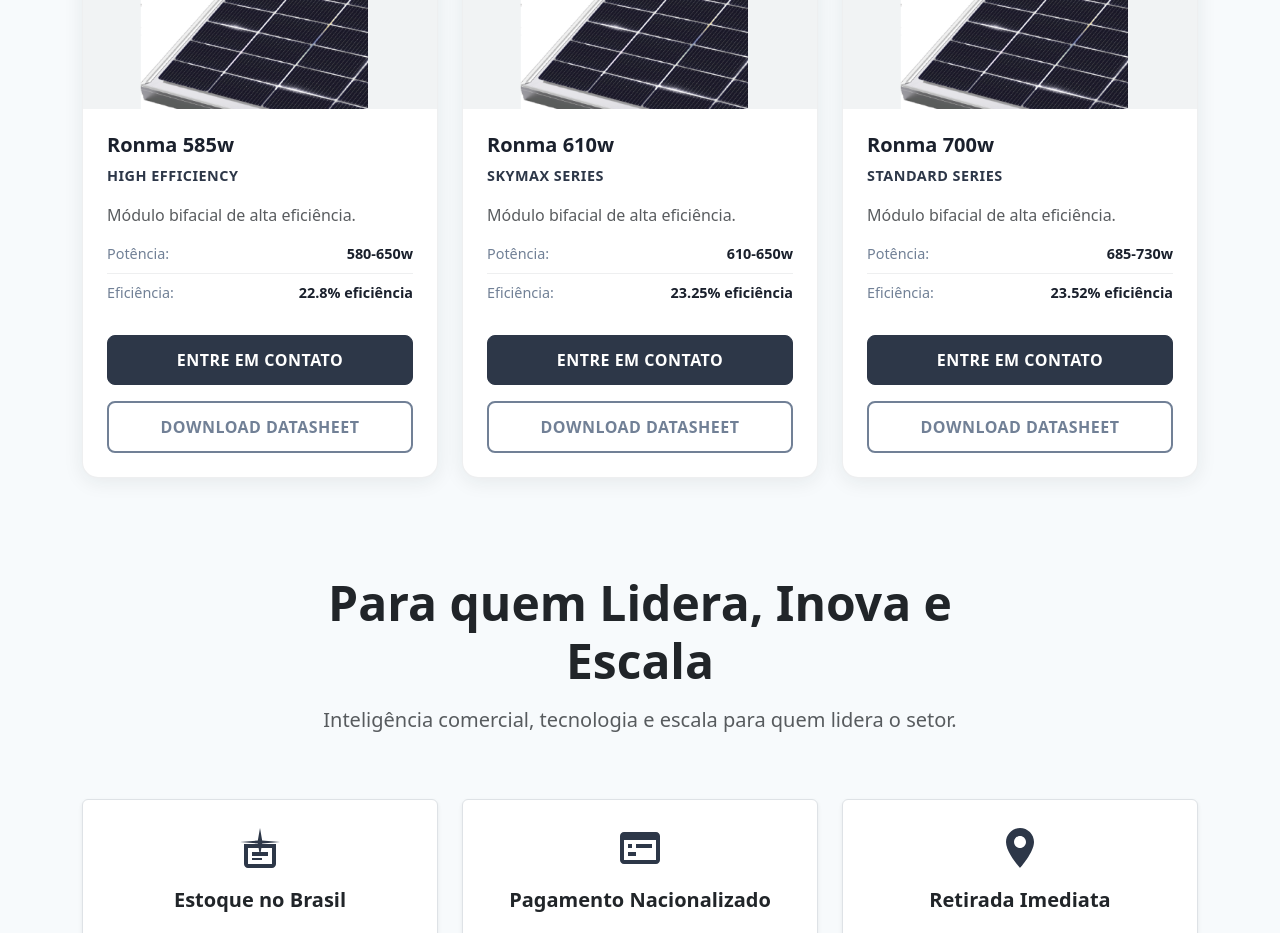
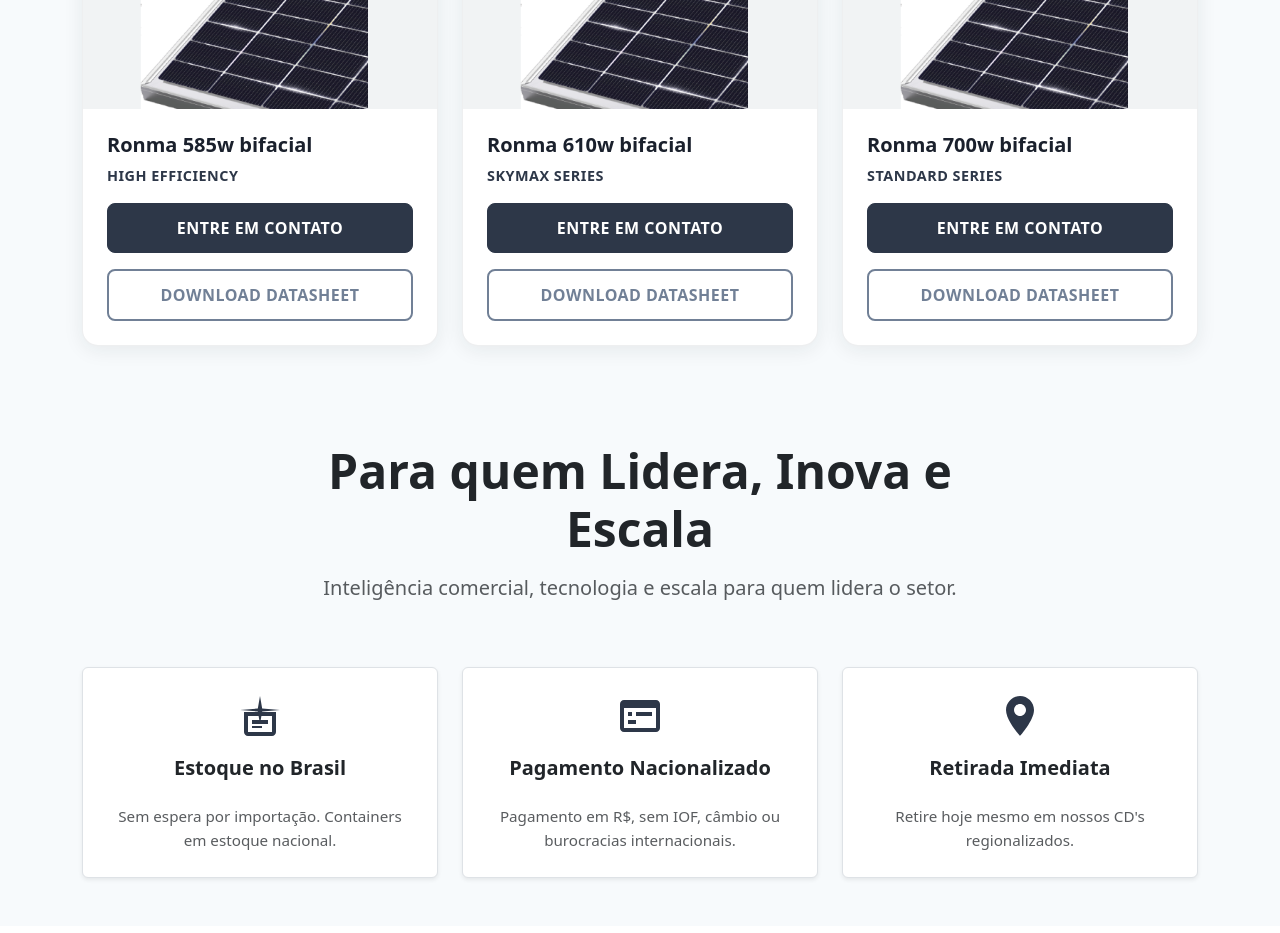
Before and after one commit to JuninhoSouza25/hubc, a Next.js app: page / in a window 1280 px wide. Shown: the part 2040-2973 px from the top of the page. Built offline with nearby package versions, Linux system fonts and the light colour scheme.

Commit message:
Atualiza títulos dos módulos Ronma para incluir "bifacial" e remove descrições dos módulos.

```diff
--- a/components/ModulesProducts.jsx
+++ b/components/ModulesProducts.jsx
@@ -18,31 +18,28 @@
 
   const modules = [
     {
-      title: "Ronma 585w",
+      title: "Ronma 585w bifacial",
       series: "High efficiency",
       power: "580-650w",
       efficiency: "22.8% eficiência",
       image: "/ronma-module.png",
-      datasheet: "https://drive.google.com/file/d/1gOoXFDdgYlYePQI7O9JTkqjUPDjLznmh/view?usp=sharing",
-      description: "Módulo bifacial de alta eficiência."
+      datasheet: "https://drive.google.com/file/d/1gOoXFDdgYlYePQI7O9JTkqjUPDjLznmh/view?usp=sharing"
     },
     {
-      title: "Ronma 610w",
+      title: "Ronma 610w bifacial",
       series: "SKYMAX series",
       power: "610-650w",
       efficiency: "23.25% eficiência",
       image: "/ronma-module.png",
-      datasheet: "https://drive.google.com/file/d/1GoLJzZQ5FZkW1XndJc7SxOqWRGxClmgY/view?usp=sharing",
-      description: "Módulo bifacial de alta eficiência."
+      datasheet: "https://drive.google.com/file/d/1GoLJzZQ5FZkW1XndJc7SxOqWRGxClmgY/view?usp=sharing"
     },
     {
-      title: "Ronma 700w",
+      title: "Ronma 700w bifacial",
       series: "Standard series",
       power: "685-730w",
       efficiency: "23.52% eficiência",
       image: "/ronma-module.png",
-      datasheet: "https://drive.google.com/file/d/1dh7mW4V5cKxAmcTvh0eOYwVFzEJnHijZ/view?usp=sharing",
-      description: "Módulo bifacial de alta eficiência."
+      datasheet: "https://drive.google.com/file/d/1dh7mW4V5cKxAmcTvh0eOYwVFzEJnHijZ/view?usp=sharing"
     }
   ];
 
@@ -72,9 +69,8 @@
                 <div className="module-content">
                   <h3 className="module-title">{module.title}</h3>
                   <p className="module-series fw-semibold">{module.series}</p>
-                  <p className="module-description text-muted mb-2">{module.description}</p>
 
-                  <div className="module-specs">
+                  {/* <div className="module-specs">
                     <div className="spec-item">
                       <span className="spec-label">Potência:</span>
                       <span className="spec-value">{module.power}</span>
@@ -83,7 +79,7 @@
                       <span className="spec-label">Eficiência:</span>
                       <span className="spec-value">{module.efficiency}</span>
                     </div>
-                  </div>
+                  </div> */}
 
                   <div className="module-actions mt-3">
                     <button
```
